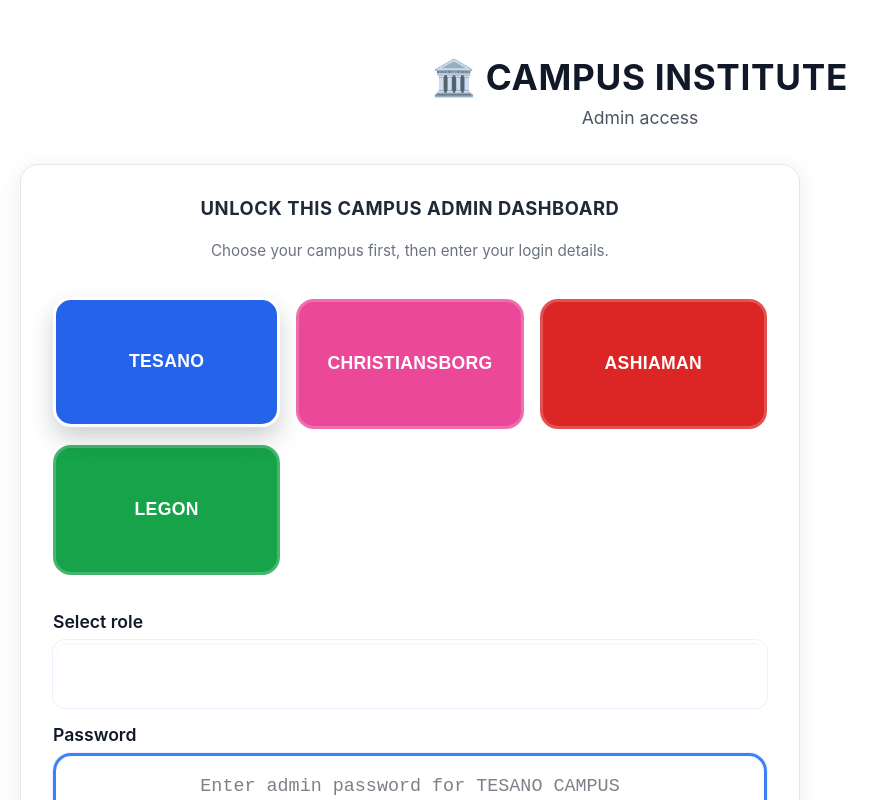
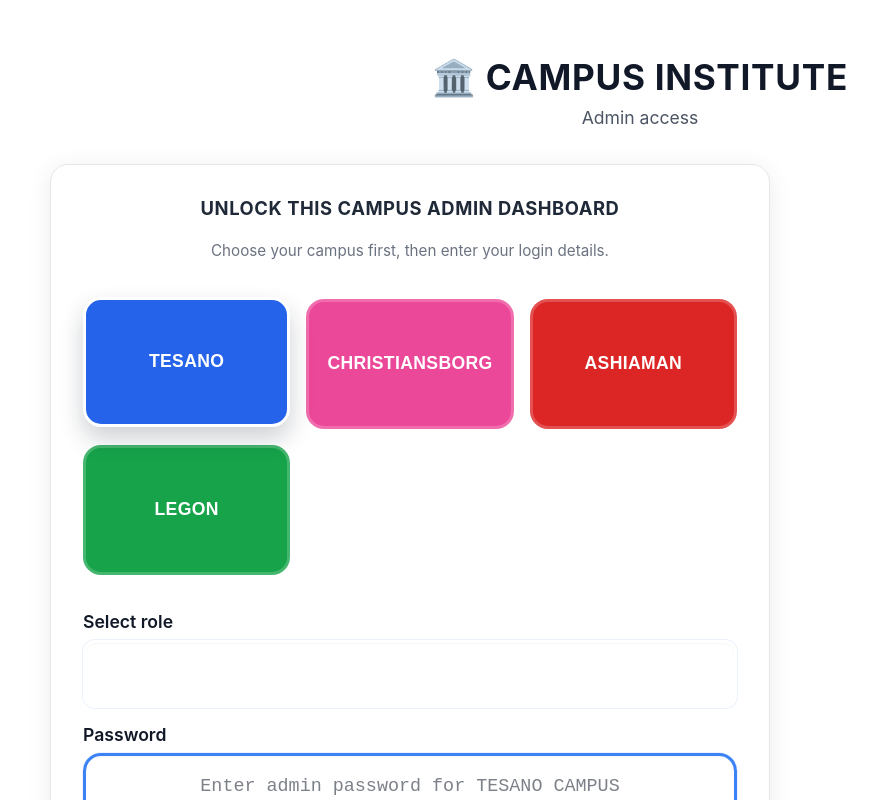
Before and after one commit to kojowallet01/patron-housing-access, a React (Vite) app: page /admin in a window 1280 px wide. Shown: the top 800 px of the page, without its empty margins (0-889 px from the left). Built offline with nearby package versions, Linux system fonts and the light colour scheme.

Commit message:
Center login card and text on role-gate page

```diff
--- a/src/index.css
+++ b/src/index.css
@@ -1537,6 +1537,24 @@ tr:hover {
   border: 1px solid #e5e7eb;
   box-shadow: 0 4px 24px rgba(0, 0, 0, 0.08);
   width: 100%;
+  max-width: 720px;
+  margin: 0 auto;
+  text-align: center;
+}
+
+.role-gate-page .page-card h3 {
+  margin: 0 auto;
+  max-width: 520px;
+}
+
+.role-gate-page .page-card > p {
+  margin: 0 auto;
+  max-width: 520px;
+}
+
+.role-gate-page .page-card label {
+  text-align: left;
+  display: block;
 }
 
 .role-gate-page .campus-card {
```
